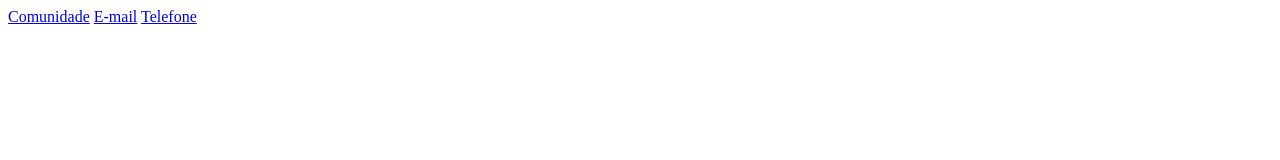
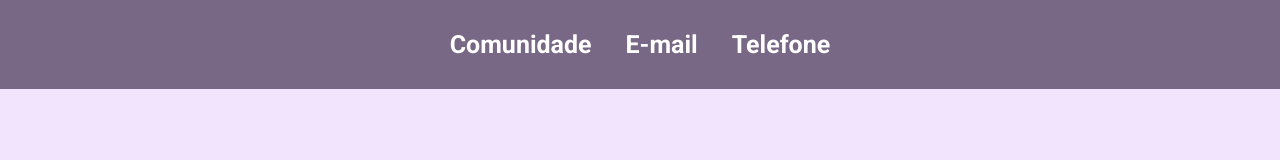
Before and after one commit to robertabononi/desafio-2, a plain HTML site: page index.html in a window 1280 px wide. Drawn offline with Linux system fonts and the light colour scheme.

Commit message:
styling contacts area

```diff
--- a/index.html
+++ b/index.html
@@ -6,9 +6,12 @@
         <meta http-equiv="X-UA-Compatible" content="IE=edge">
         <meta name="viewport" content="width=device-width, initial-scale=1.0">
 
+        <link rel="stylesheet" href="/style.css">
+
         <link rel="icon" href="/images/favicon.ico">
 
         <title>Desafio 2.2</title>
+
     </head>
 
     <body>
--- /dev/null
+++ b/style.css
@@ -0,0 +1,36 @@
+@import url('https://fonts.googleapis.com/css2?family=Roboto:wght@300;400;700&display=swap');
+
+* {
+    margin: 0;
+    padding: 0;
+    border: 0;
+}
+
+body {
+    background: #f1e4fc;
+
+    font-family: "Roboto";
+}
+
+body header {
+    background: #786886;
+    padding: 30px;
+
+    text-align: center;
+}
+
+body header a {
+    color: white;
+    font-weight: bold;
+    font-size: 25px;
+    text-decoration: none;
+}
+
+body header a+a {
+    margin-left: 30px;
+}
+
+body header a:hover {
+    color: #f1e4fc;
+    text-decoration: underline;
+}
```
